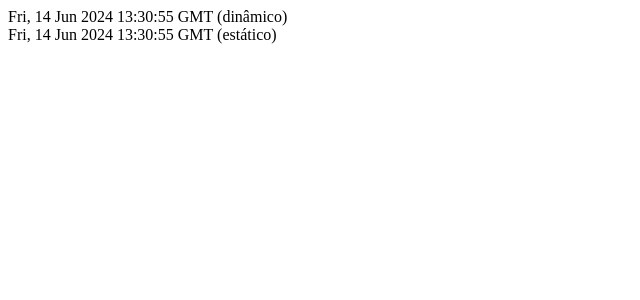
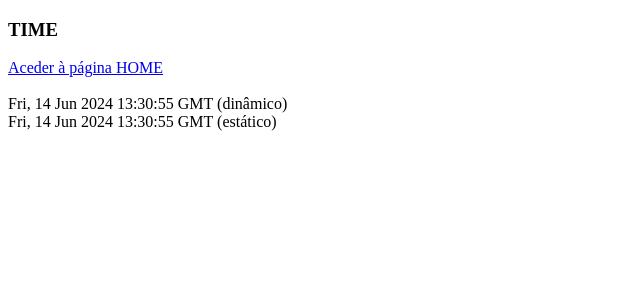
Before and after one commit to jcarvalho-rv/React-Next, a Next.js app: page /time in a window 1280 px wide. Shown: the top 300 px of the page, without its empty margins (0-640 px from the left). Built offline with nearby package versions, Linux system fonts and the light colour scheme.

Commit message:
primeira página

```diff
--- a/pages/time.js
+++ b/pages/time.js
@@ -1,11 +1,24 @@
+import Link from "next/link";
+
 function Time(props) {
     const dynamicDate = new Date();
     const dynamicDateString = dynamicDate.toGMTString();
 
     return (
         <div>
-            <div>{dynamicDateString} (dinâmico)</div>
-            <div>{props.staticDateString} (estático)</div>
+            <div>
+                <div>
+                    <h3>TIME</h3>
+                    <Link href="/" legacyBehavior>
+                        <a>Aceder à página HOME</a>
+                    </Link>
+                </div>
+            </div>
+            <br></br>
+            <div>
+                <div>{dynamicDateString} (dinâmico)</div>
+                <div>{props.staticDateString} (estático)</div>
+            </div>
         </div>
     )
 }
@@ -17,7 +30,8 @@ export function getStaticProps() {
     return {
         props: {
             staticDateString
-        }
+        },
+        revalidate: 1
     }
 }
 export default Time;
```
Also changed, not shown: pages/index.js (+10 -3 lines).
